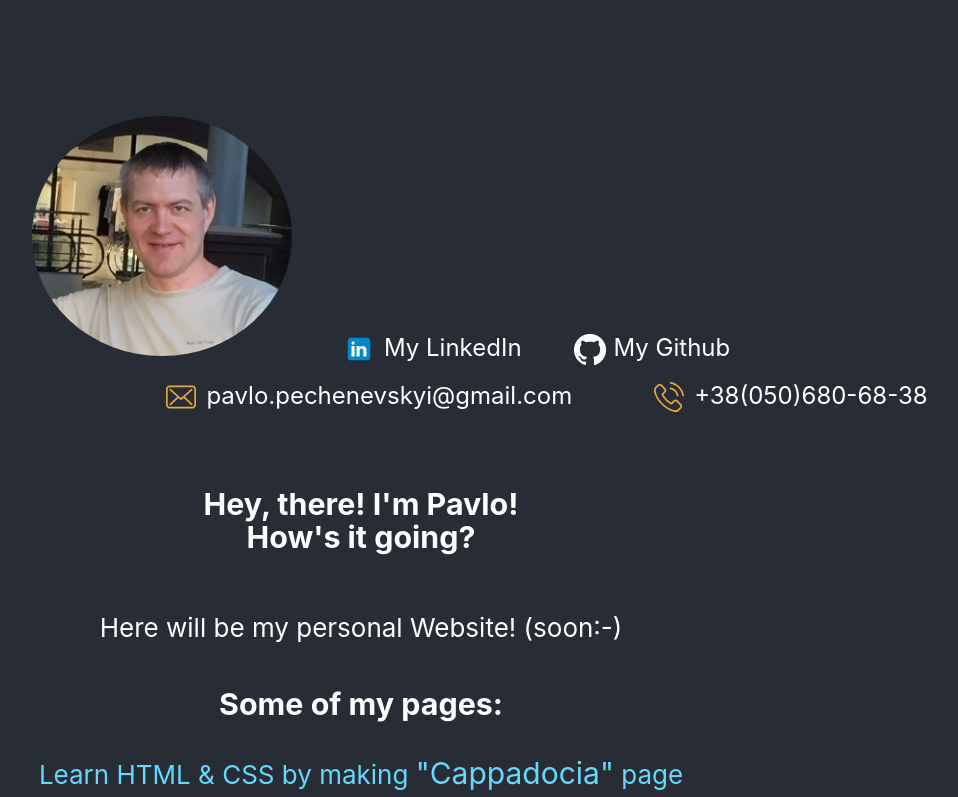
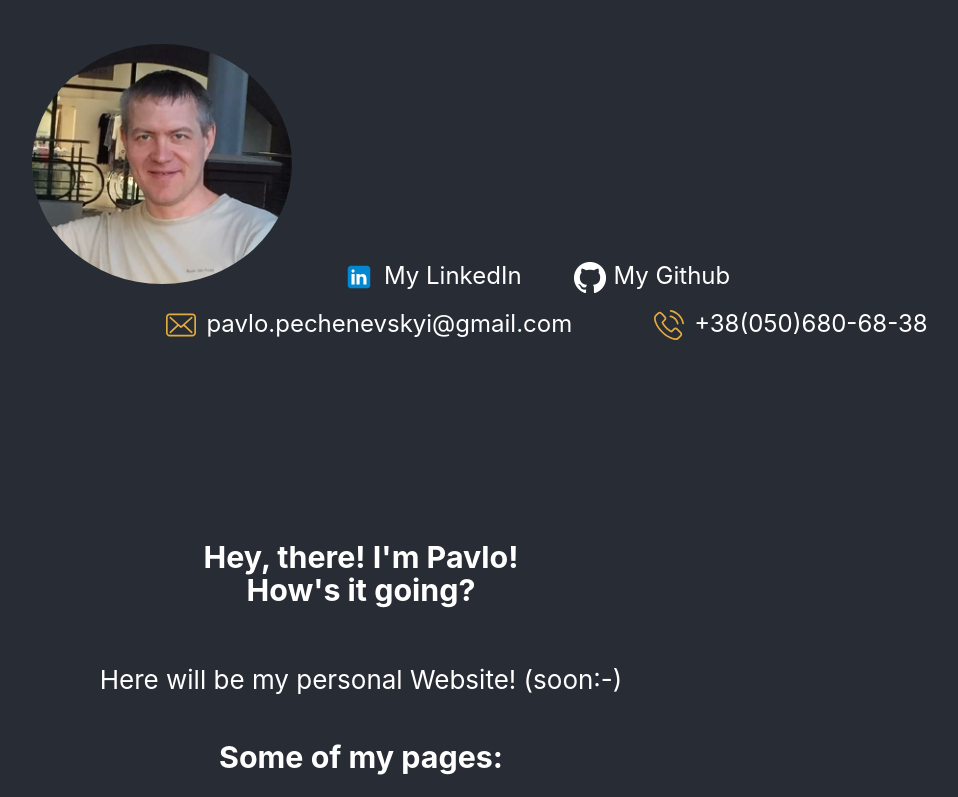
Before and after one commit to PechPavlo/personal-website, a React (Create React App) app: page / in a window 1280 px wide. Shown: the top 797 px of the page, without its empty margins (279-1237 px from the left). Built offline with nearby package versions, Linux system fonts and the light colour scheme.

Commit message:
some changes in css

```diff
--- a/src/components/App.css
+++ b/src/components/App.css
@@ -51,6 +51,7 @@
   justify-content : center;
   font-size       : calc(10px + 2vmin);
   color           : white;
+ padding-top: 105px;
 }
 
 .App-header__title {
--- a/src/components/Header/Header.css
+++ b/src/components/Header/Header.css
@@ -18,7 +18,7 @@
 .header__top {
     display        : flex;
     justify-content: space-between;
-    padding-top    : 72px;
+    /* padding-top    : 72px; */
     font-size      : 24px;
     line-height    : 28px;
 
@@ -58,6 +58,7 @@
     height        : 30vmin;
     pointer-events: none;
     border-radius : 50%;
+    left: 30px;
 }
 
 .menu__list-linkedin::before {
```
